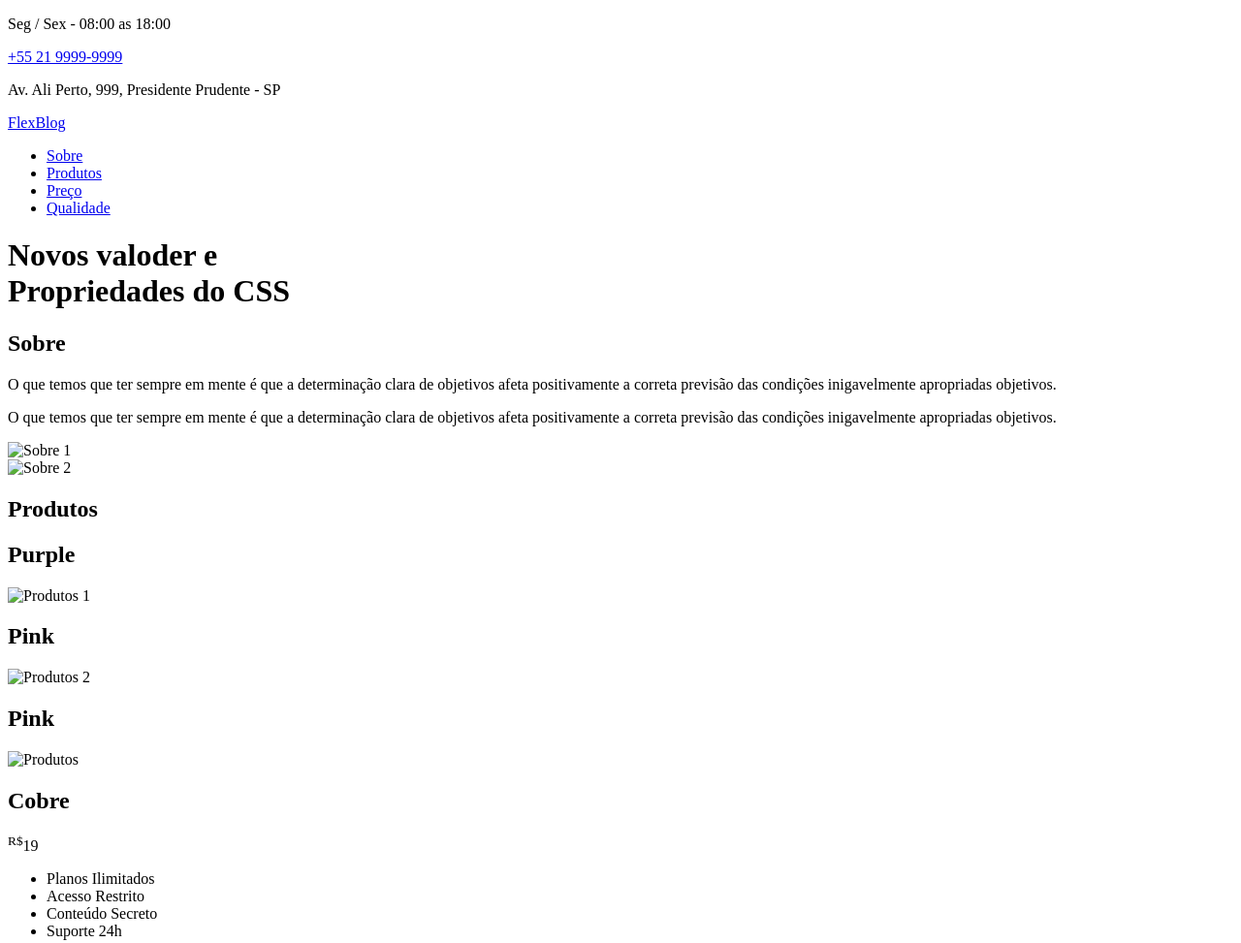
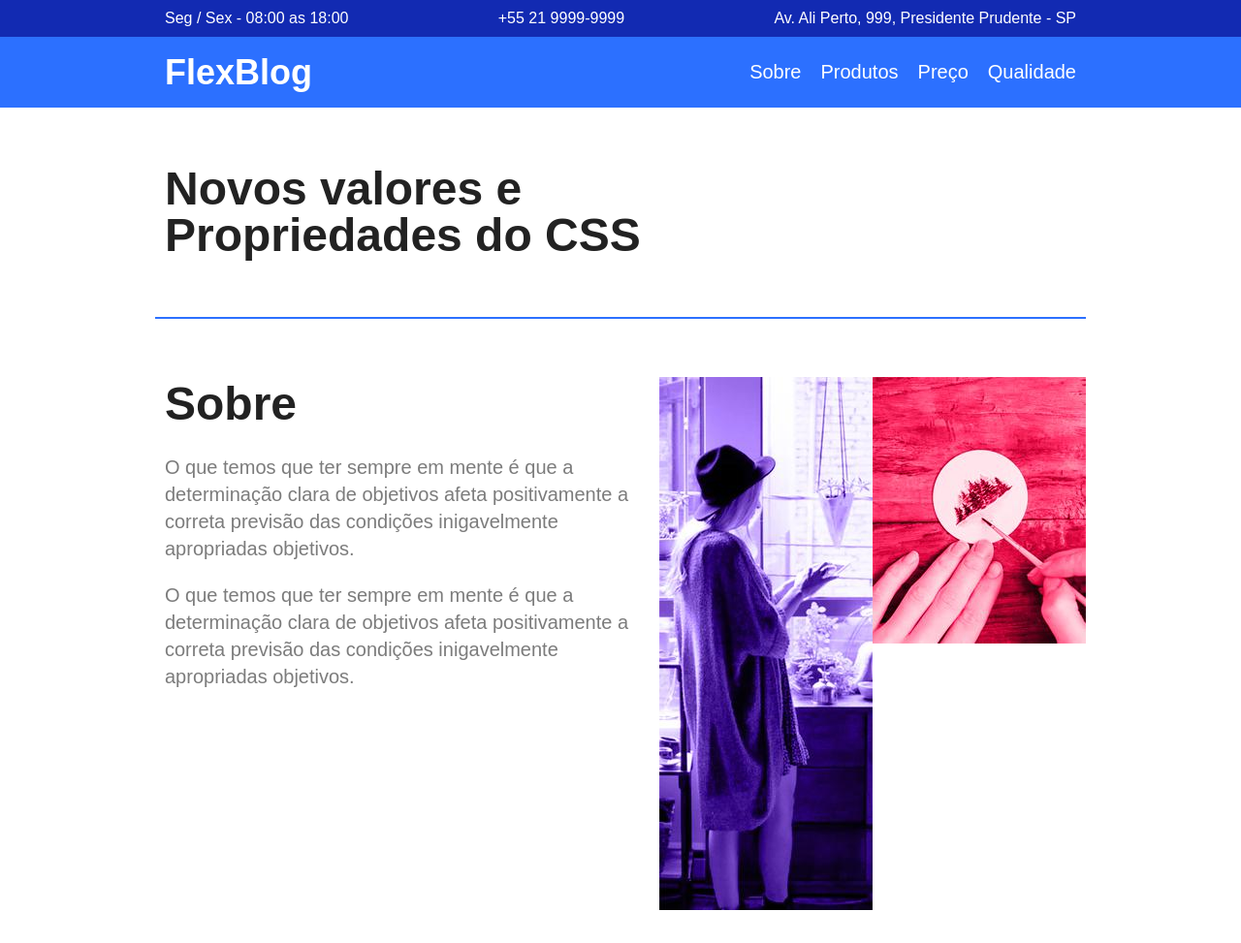
Before and after one commit to abnerjp/css-flexbox, a plain HTML site: page index.html in a window 1280 px wide. Shown: the top 973 px of the page at 97% size. Drawn offline with Linux system fonts and the light colour scheme.

Commit message:
Estilizado o cabecalho, introducao e sobre, com FlexBox

```diff
--- a/css/style.css
+++ b/css/style.css
@@ -0,0 +1,132 @@
+body, h1, h2, p, ul, li, a {
+  margin: 0px;
+  padding: 0px;
+}
+
+body {
+  font-family: "Nunito", Arial, Helvetica, sans-serif;
+  color: #222222;
+}
+
+ul {
+  list-style: none;
+}
+
+a {
+  text-decoration: none;
+}
+
+img {
+  display: block;
+  max-width: 100%;
+}
+
+* {
+  box-sizing: border-box;
+}
+
+/* super info */
+.superinfo-bg {
+  background: #122ab2;
+  color: white;
+}
+
+.superinfo {
+  max-width: 960px;
+  margin: 0 auto;
+  display: flex;
+  justify-content: space-between;
+  flex-wrap: wrap;
+  padding-top: 10px;
+}
+
+.superinfo p, .superinfo a {
+  margin: 0 10px 10px 10px;
+}
+
+.superinfo-bg a {
+  color: white;
+}
+
+/* menu */
+.menu-bg {
+  background: #2c70ff;
+}
+
+.menu {
+  max-width: 960px;
+  margin: 0 auto;
+  padding: 15px 0;
+  display: flex;
+  flex-wrap: wrap;
+  justify-content: space-between;
+  align-items: center;
+}
+
+.menu a {
+  color: white;
+}
+
+.menu-logo {
+  font-size: 2.25em;
+  font-weight: bold;
+  margin: 0 10px;
+}
+
+.menu-nav ul {
+  display: flex;
+  flex-wrap: wrap;
+}
+
+.menu-nav a {
+  font-size: 1.25em;
+  display: block;
+  padding: 10px;
+  transition: 200ms;
+}
+
+.menu-nav a:hover {
+  color: #122ab2;
+}
+
+/* introdução */
+.introducao {
+  font-size: 3em;
+  line-height: 1;
+  max-width: 960px;
+  margin: 0 auto;
+  padding: 60px 10px;
+}
+
+/* sobre */
+.sobre {
+  border-top: 2px solid #2c70ff;
+  border-bottom: 2px solid #2c70ff;
+  max-width: 960px;
+  margin: 0 auto;
+  padding: 60px 0;
+  display: flex;
+  flex-wrap: wrap;
+}
+
+.sobre-info {
+  flex: 2 1 300px;
+  margin: 0 10px;
+}
+
+.sobre-info h1 {
+  font-size: 3em;
+  margin-bottom: .5em;
+}
+
+.sobre-info p {
+  font-size:  1.25em;
+  line-height: 1.4;
+  margin-bottom: 1em;
+  color: #7c7c7c;
+}
+
+.sobre-img {
+  flex: 1 1 160px;
+  margin: 0 10px;
+}
--- a/index.html
+++ b/index.html
@@ -29,7 +29,7 @@
         <div class="menu-logo">
           <a href="#">FlexBlog</a>
         </div>
-        <nav>
+        <nav class="menu-nav">
           <ul>
             <li><a href="#sobre">Sobre</a></li>
             <li><a href="#produtos">Produtos</a></li>
@@ -39,7 +39,7 @@
         </nav>
       </div>
     </header>
-    <h1 class="introducao">Novos valoder e <br />Propriedades do CSS</h1>
+    <h1 class="introducao">Novos valores e <br />Propriedades do CSS</h1>
 
     <section class="sobre" id="sobre">
       <div class="sobre-info">
@@ -80,8 +80,8 @@
       </div>
       <div class="produtos-container">
         <div class="produtos-item blue">
-          <h2>Pink</h2>
-          <img src="img/blue2.jpg" alt="Produtos " />
+          <h2>Blue</h2>
+          <img src="img/produtos3.jpg" alt="Produtos " />
         </div>
       </div>
     </section>
```
Also changed, not shown: img/produtos1.jpg (added), img/produtos2.jpg (added), img/produtos3.jpg (added), img/sobre1.jpg (added), img/sobre2.jpg (added).
